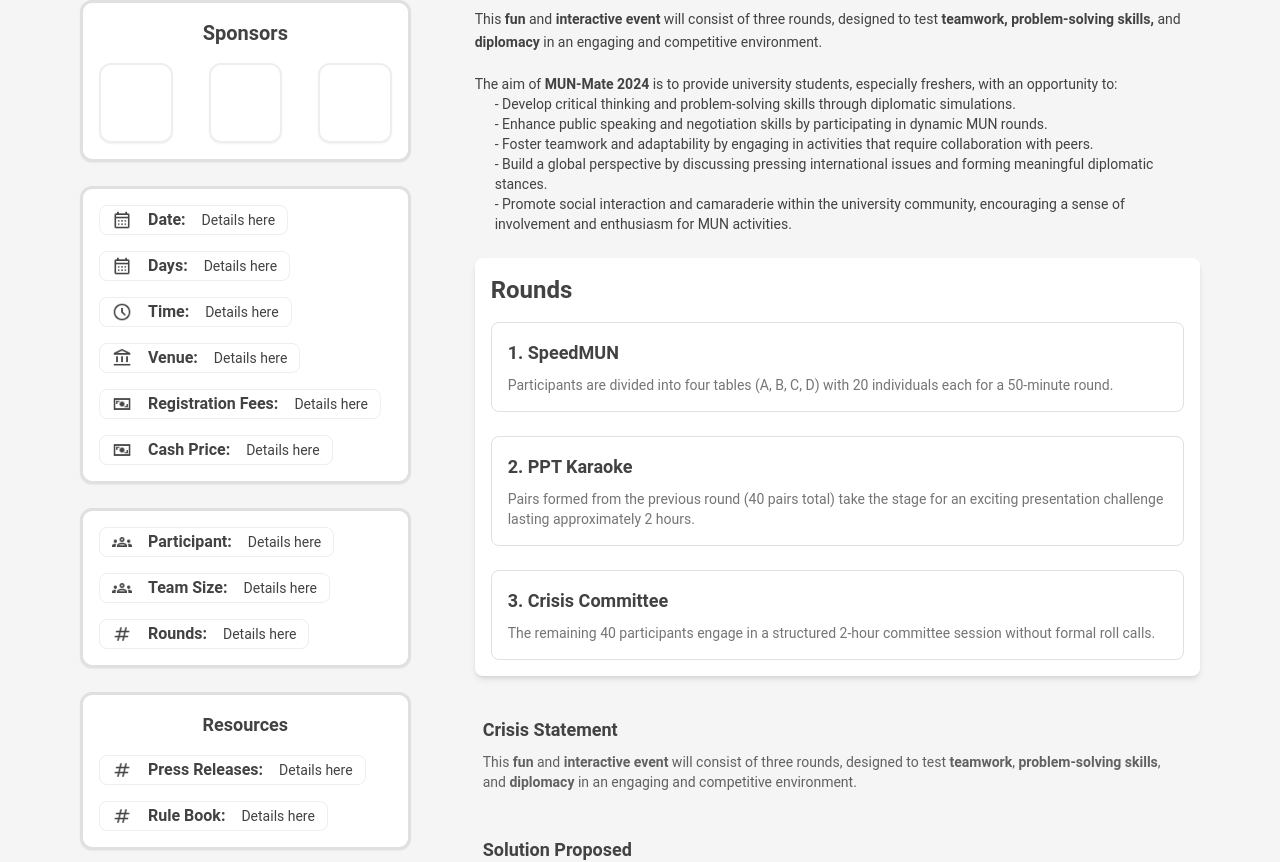
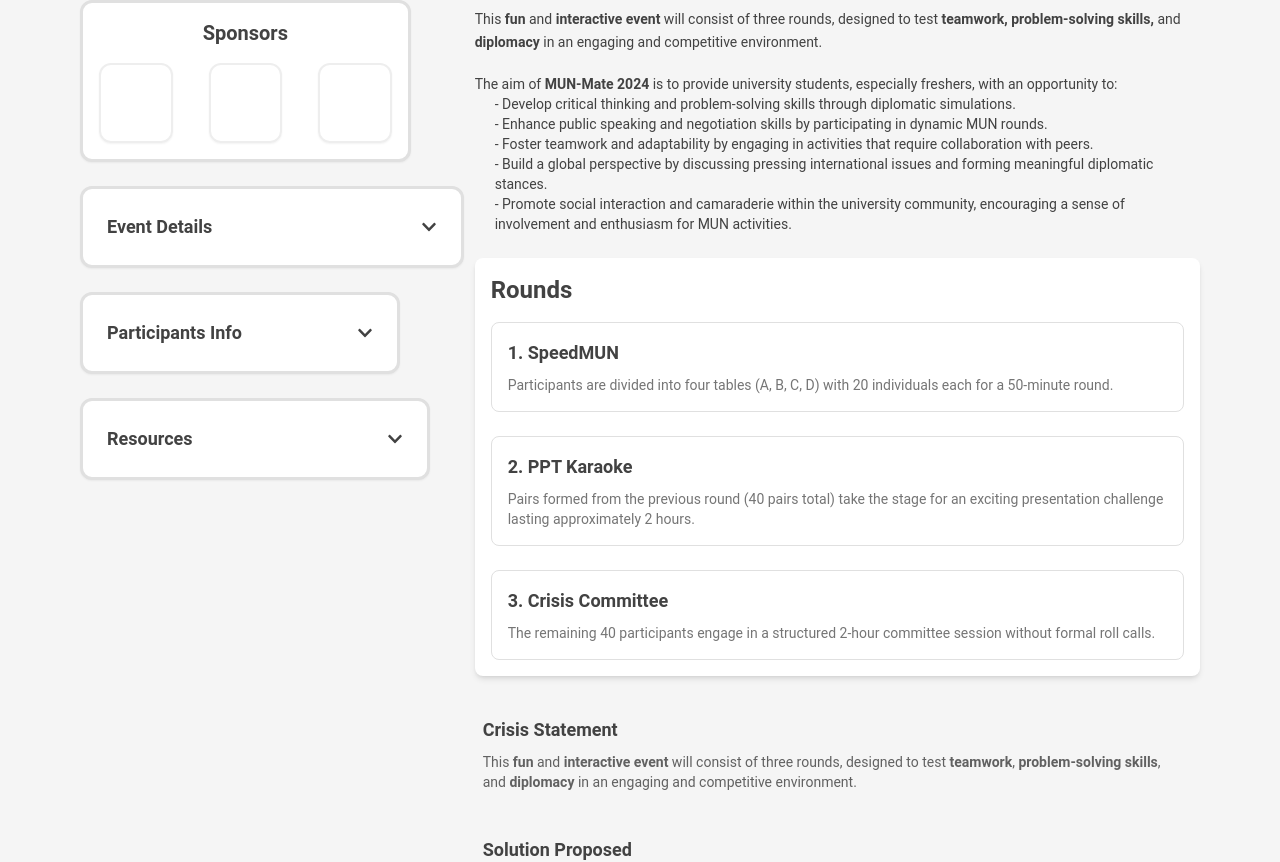
Before and after one commit to vitb-mun/VITBMUN, a React (Vite) app in the folder frontend/: page /VITBMUN in a window 1280 px wide. Shown: the part 338-1200 px from the top of the page. Built offline with nearby package versions, Linux system fonts and the light colour scheme; a web font is replaced by a local one.

Commit message:
Event detils components position updated

```diff
--- a/frontend/src/Components/EventDetailsCard_a.jsx
+++ b/frontend/src/Components/EventDetailsCard_a.jsx
@@ -1,54 +1,99 @@
-import React from 'react'
+// import React from 'react'
+// import calendar from "./../assets/calendar.png";
+// import building from "./../assets/building.png";
+// import clock from "./../assets/clock.png";
+// import currency from "./../assets/currency.png";
+
+// const EventDetailsCard_a = () => {
+//     const details = [
+//         {
+//             icon: calendar,
+//             label: 'Date',
+//             value: '',
+//         },
+//         {
+//             icon: calendar,
+//             label: 'Days',
+//             value: '',
+//         },
+//         {
+//             icon: clock,
+//             label: 'Time',
+//             value: '',
+//         },
+//         {
+//             icon: building,
+//             label: 'Venue',
+//             value: '',
+//         },
+//         {
+//             icon: currency,
+//             label: 'Registration Fees',
+//             value: '',
+//         },
+//         {
+//             icon: currency,
+//             label: 'Cash Price',
+//             value: '',
+//         },
+//     ]
+//     return (
+//         <div className="bg-white border-[3px] border-gray-300 p-4 rounded-xl shadow-sm space-y-4">
+//             {details.map(
+//                 (item, index) => (
+//                     <div key={index} className="flex items-center gap-4 border-[1.5px] py-0 rounded-lg w-max px-3">
+//                         <img src={item.icon} alt={item.label} className="h-7 filter brightness-[0.3] py-1" />
+//                         <span className="text-md font-bold">{item.label}:</span> <span className='text-sm'>Details here</span>
+//                     </div>
+//                 )
+//             )}
+//         </div>
+//     )
+// }
+
+// export default EventDetailsCard_a
+
+import React, { useState } from 'react';
+import { FaChevronDown, FaChevronUp } from 'react-icons/fa';
 import calendar from "./../assets/calendar.png";
 import building from "./../assets/building.png";
 import clock from "./../assets/clock.png";
 import currency from "./../assets/currency.png";
 
 const EventDetailsCard_a = () => {
+    const [isOpen, setIsOpen] = useState(false);
+
     const details = [
-        {
-            icon: calendar,
-            label: 'Date',
-            value: '',
-        },
-        {
-            icon: calendar,
-            label: 'Days',
-            value: '',
-        },
-        {
-            icon: clock,
-            label: 'Time',
-            value: '',
-        },
-        {
-            icon: building,
-            label: 'Venue',
-            value: '',
-        },
-        {
-            icon: currency,
-            label: 'Registration Fees',
-            value: '',
-        },
-        {
-            icon: currency,
-            label: 'Cash Price',
-            value: '',
-        },
-    ]
+        { icon: calendar, label: 'Date', value: '' },
+        { icon: calendar, label: 'Days', value: '' },
+        { icon: clock, label: 'Time', value: '' },
+        { icon: building, label: 'Venue', value: '' },
+        { icon: currency, label: 'Registration Fees', value: '' },
+        { icon: currency, label: 'Cash Prize', value: '' },
+    ];
+
     return (
-        <div className="bg-white border-[3px] border-gray-300 p-4 rounded-xl shadow-sm space-y-4">
-            {details.map(
-                (item, index) => (
-                    <div key={index} className="flex items-center gap-4 border-[1.5px] py-0 rounded-lg w-max px-3">
-                        <img src={item.icon} alt={item.label} className="h-7 filter brightness-[0.3] py-1" />
-                        <span className="text-md font-bold">{item.label}:</span> <span className='text-sm'>Details here</span>
-                    </div>
-                )
+        <div className="bg-white border-[3px] border-gray-300 p-4 rounded-xl shadow-sm w-96 h-max">
+            <div
+                className="flex justify-between items-center cursor-pointer p-2"
+                onClick={() => setIsOpen(!isOpen)}
+            >
+                <span className="text-lg font-bold">Event Details</span>
+                {isOpen ? <FaChevronUp /> : <FaChevronDown />}
+            </div>
+            {isOpen && (
+                <div className="space-y-4 mt-3">
+                    {details.map((item, index) => (
+                        <div key={index} className="flex items-center gap-4 border-[1.5px] py-0 rounded-lg w-max px-3">
+                            <img src={item.icon} alt={item.label} className="h-7 filter brightness-[0.3] py-1" />
+                            <span className="text-md font-bold">{item.label}:</span>
+                            <span className='text-sm'>Details here</span>
+                        </div>
+                    ))}
+                </div>
             )}
         </div>
-    )
-}
+    );
+};
 
-export default EventDetailsCard_a
+export default EventDetailsCard_a;
--- a/frontend/src/Components/EventDetailsCard_b.jsx
+++ b/frontend/src/Components/EventDetailsCard_b.jsx
@@ -1,37 +1,39 @@
-import React from 'react'
+import React, { useState } from 'react';
+import { FaChevronDown, FaChevronUp } from 'react-icons/fa';
 import groups from "./../assets/groups.png";
 import hash from "./../assets/hash.png";
 
 const EventDetailsCard_b = () => {
+    const [isOpen, setIsOpen] = useState(false);
+
     const details = [
-        {
-            icon: groups,
-            label: 'Participant',
-            value: '',
-        },
-        {
-            icon: groups,
-            label: 'Team Size',
-            value: '',
-        },
-        {
-            icon: hash,
-            label: 'Rounds',
-            value: '',
-        },
-    ]
+        { icon: groups, label: 'Participant', value: '' },
+        { icon: groups, label: 'Team Size', value: '' },
+        { icon: hash, label: 'Rounds', value: '' },
+    ];
+
     return (
-        <div className="bg-white border-[3px] border-gray-300 p-4 rounded-xl shadow-sm space-y-4">
-            {details.map(
-                (item, index) => (
-                    <div key={index} className="flex items-center gap-4 border-[1.5px] py-0 rounded-lg w-max px-3">
-                        <img src={item.icon} alt={item.label} className="h-7 filter brightness-[0.3] py-1" />
-                        <span className="text-md font-bold">{item.label}:</span> <span className='text-sm'>Details here</span>
-                    </div>
-                )
+        <div className="bg-white border-[3px] h-max w-[320px] border-gray-300 p-4 rounded-xl shadow-sm">
+            <div
+                className="flex justify-between items-center cursor-pointer p-2"
+                onClick={() => setIsOpen(!isOpen)}
+            >
+                <span className="text-lg font-bold">Participants Info</span>
+                {isOpen ? <FaChevronUp /> : <FaChevronDown />}
+            </div>
+            {isOpen && (
+                <div className="space-y-4 mt-3">
+                    {details.map((item, index) => (
+                        <div key={index} className="flex items-center gap-4 border-[1.5px] py-0 rounded-lg w-max px-3">
+                            <img src={item.icon} alt={item.label} className="h-7 filter brightness-[0.3] py-1" />
+                            <span className="text-md font-bold">{item.label}:</span>
+                            <span className='text-sm'>Details here</span>
+                        </div>
+                    ))}
+                </div>
             )}
         </div>
-    )
-}
+    );
+};
 
-export default EventDetailsCard_b
+export default EventDetailsCard_b;
--- a/frontend/src/Components/ResourcesCard.jsx
+++ b/frontend/src/Components/ResourcesCard.jsx
@@ -1,32 +1,78 @@
-import React from 'react'
+import React, { useState } from 'react'
 import hash from "./../assets/hash.png";
+import { FaChevronDown, FaChevronUp } from 'react-icons/fa';
+
+// const ResourcesCard = () => {
+//   const [isOpen, setIsOpen] = useState(false);
+
+//   const details = [
+//     {
+//       icon: hash,
+//       label: 'Press Releases',
+//       value: '',
+//     },
+//     {
+//       icon: hash,
+//       label: 'Rule Book',
+//       value: '',
+//     },
+//   ];
+
+//   return (
+//     <div className="bg-white border-[3px] border-gray-300 p-4 rounded-xl shadow-sm space-y-4">
+//       <div
+//         className="flex justify-between items-center cursor-pointer"
+//         onClick={() => setIsOpen(!isOpen)}
+//       >
+//         <h2 className="text-lg text-center font-semibold mb-4">Resources</h2>
+//         <span>{isOpen ? "▲" : "▼"}</span>
+//       </div>
+//       {isOpen && (
+//         <div>
+//           {details.map(
+//             (item, index) => (
+//               <div key={index} className="flex items-center gap-4 border-[1.5px] py-0 rounded-lg w-max px-3">
+//                 <img src={item.icon} alt={item.label} className="h-7 filter brightness-[0.3] py-1" />
+//                 <span className="text-md font-bold">{item.label}:</span> <span className='text-sm'>Details here</span>
+//               </div>
+//             )
+//           )}
+//         </div>
+//       )}
+//     </div>
+//   );
+// };
 
 const ResourcesCard = () => {
-      const details = [
-            {
-                icon: hash,
-                label: 'Press Releases',
-                value: '',
-            },
-            {
-                icon: hash,
-                label: 'Rule Book',
-                value: '',
-            },
-        ]
-        return (
-            <div className="bg-white border-[3px] border-gray-300 p-4 rounded-xl shadow-sm space-y-4">
-                <h2 className="text-lg text-center font-semibold mb-4">Resources</h2>
-                {details.map(
-                    (item, index) => (
+    const [isOpen, setIsOpen] = useState(false);
+
+    const details = [
+        { icon: hash, label: 'Press Releases', value: '' },
+        { icon: hash, label: 'Rule Book', value: '' },
+    ];
+
+    return (
+        <div className="bg-white border-[3px] h-max w-[350px] border-gray-300 p-4 rounded-xl shadow-sm">
+            <div
+                className="flex justify-between items-center cursor-pointer p-2"
+                onClick={() => setIsOpen(!isOpen)}
+            >
+                <span className="text-lg font-bold">Resources</span>
+                {isOpen ? <FaChevronUp /> : <FaChevronDown />}
+            </div>
+            {isOpen && (
+                <div className="space-y-4 mt-3">
+                    {details.map((item, index) => (
                         <div key={index} className="flex items-center gap-4 border-[1.5px] py-0 rounded-lg w-max px-3">
                             <img src={item.icon} alt={item.label} className="h-7 filter brightness-[0.3] py-1" />
-                            <span className="text-md font-bold">{item.label}:</span> <span className='text-sm'>Details here</span>
+                            <span className="text-md font-bold">{item.label}:</span>
+                            <span className='text-sm'>Details here</span>
                         </div>
-                    )
-                )}
-            </div>
-        )
-}
+                    ))}
+                </div>
+            )}
+        </div>
+    );
+};
 
-export default ResourcesCard
+export default ResourcesCard;
--- a/frontend/src/Components/SponsorsCard.jsx
+++ b/frontend/src/Components/SponsorsCard.jsx
@@ -13,7 +13,7 @@
         }
     ]
     return (
-        <div className="sponsers bg-white border-[3px] border-gray-300 p-4 rounded-xl shadow-sm">
+        <div className="sponsers bg-white border-[3px] h-max border-gray-300 p-4 rounded-xl shadow-sm">
             <h2 className="text-xl text-center font-semibold mb-4">Sponsors</h2>
             <div className="images flex justify-center gap-9">
                 {spImg.map((sponsor,index) => (
```
Also changed, not shown: frontend/src/Events/MUNMATE.jsx (+4 -12 lines).
